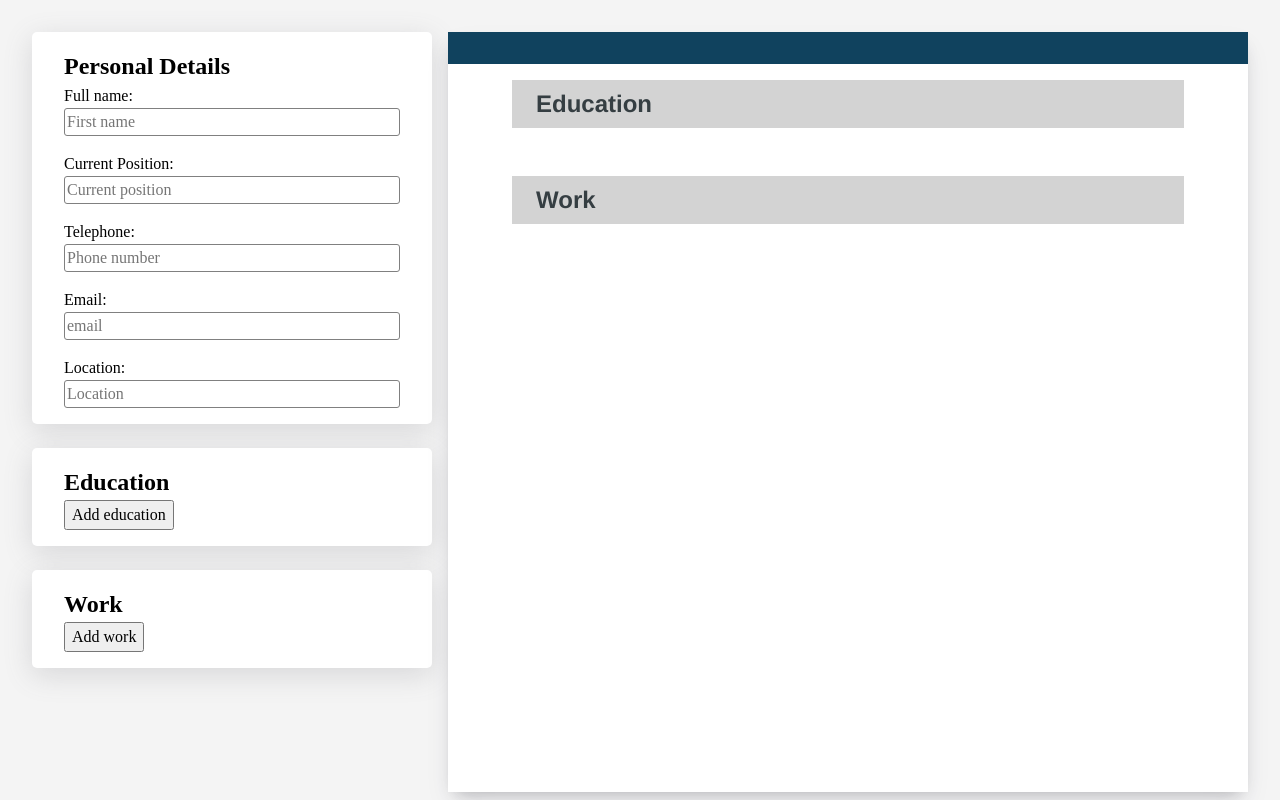
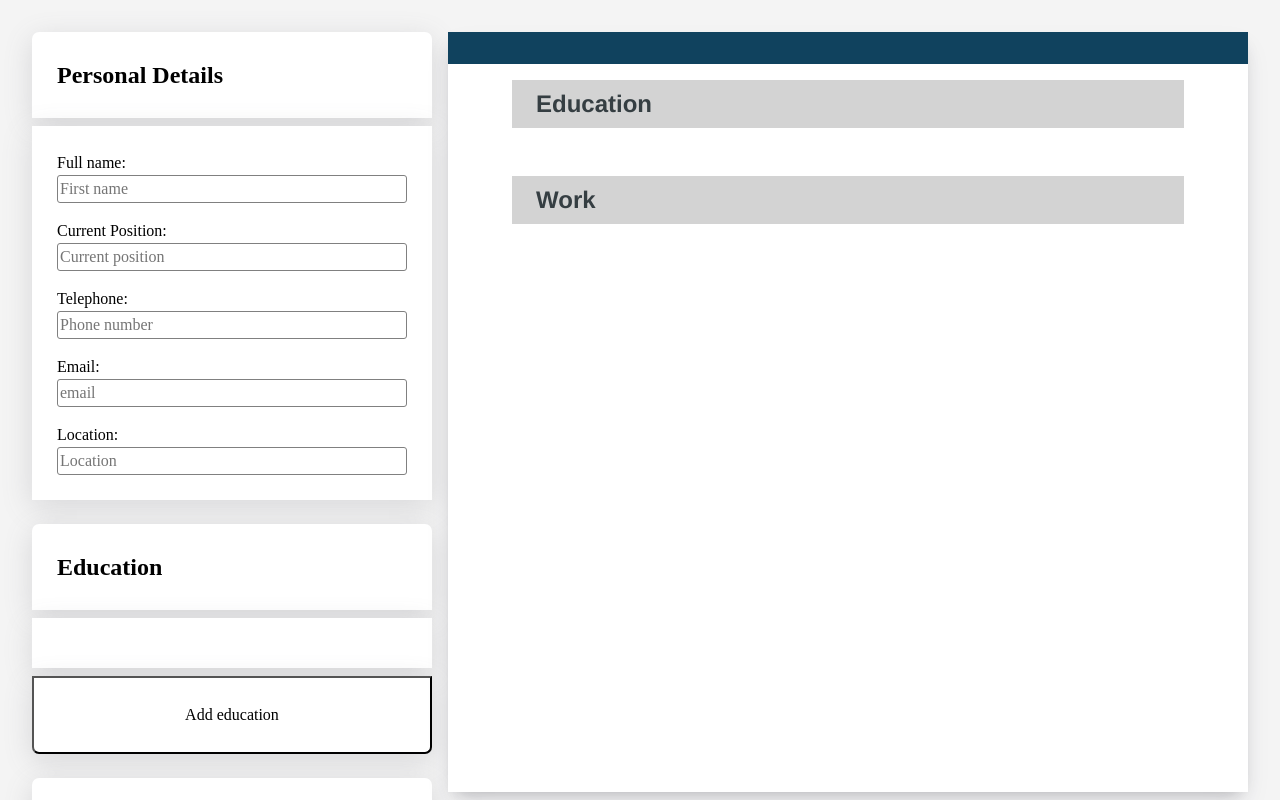
Before and after one commit to cpxx9/odin-cvApp, a React (Vite) app: page / in a window 1280 px wide. Shown: the top 800 px of the page. Built offline with nearby package versions, Linux system fonts and the light colour scheme.

Commit message:
better styling for input sections

```diff
--- a/src/components/ExpandedInputSection.jsx
+++ b/src/components/ExpandedInputSection.jsx
@@ -10,7 +10,7 @@ export default function ExpandedInputSection({
 }) {
   return (
     <>
-      <h1>{title}</h1>
+      <h2>{title}</h2>
       <ul>
         {sectionState.map((arrItem) => (
           <li key={arrItem.id}>
--- a/src/styles/CVInputSection.css
+++ b/src/styles/CVInputSection.css
@@ -1,13 +1,22 @@
 .input-card {
-  background-color: white;
   border-radius: 5px;
-  box-shadow: 0 7px 29px 0 hsla(240, 5%, 41%, .2);
-  padding: 1em 2em;
+  display: flex;
+  flex-direction: column;
+  gap: .5em;
 }
 
-.input-card h2 {
-  padding: 0;
-  margin: 0;
+.input-card > * {
+  padding: 25px;
+  background-color: white;
+  box-shadow: 0 7px 29px 0 hsla(240, 5%, 41%, .2);
+}
+
+.input-card > h2 {
+  border-radius: 7px 7px 0px 0px;
+}
+
+.input-card > button {
+  border-radius: 0 0 7px 7px;
 }
 
 .input-card input {
@@ -26,7 +35,6 @@
   display: flex;
   flex-direction: column;
   gap: 1em;
-  padding: 0;
 }
 
 .input-card label {
```
